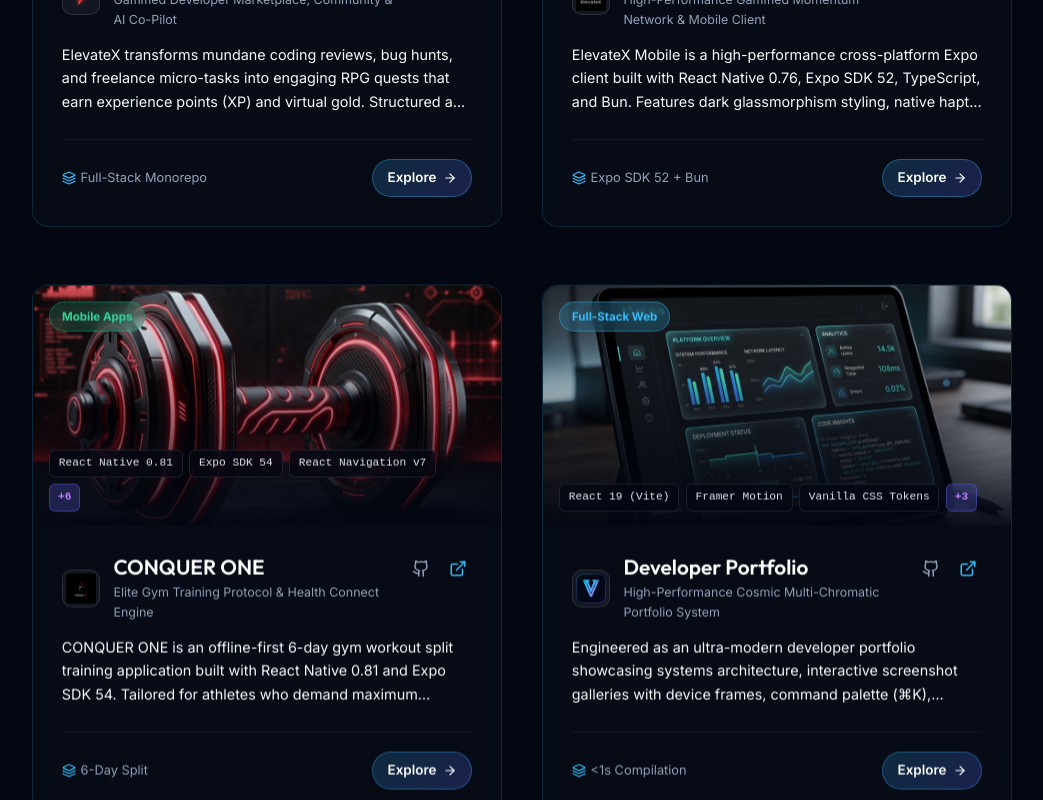
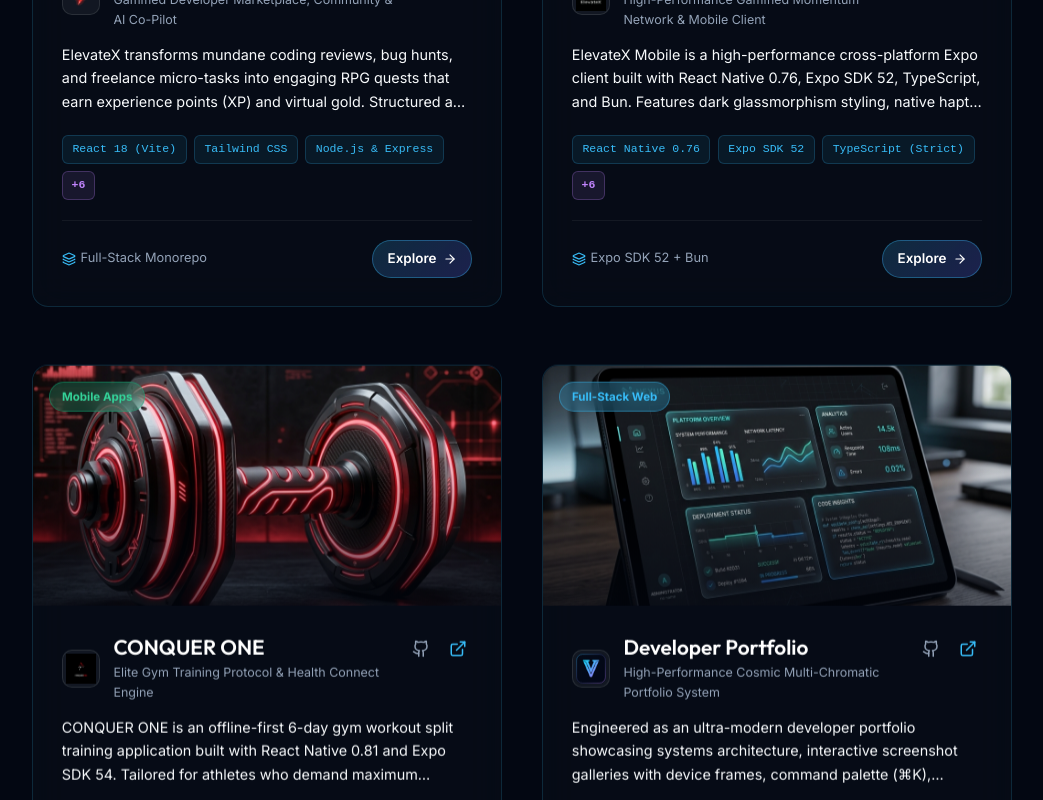
Before and after one commit to vivaswanshetty/Portfolio-Website, a React (Vite) app: page /projects in a window 1280 px wide. Shown: the part 900-1700 px from the top of the page, without its empty margins (118-1161 px from the left). Built offline with nearby package versions, Linux system fonts and the light colour scheme.

Commit message:
fix: move tech stack chips from image overlay into card body to ensure 100% visible, unobstructed cover artwork

```diff
--- a/src/components/Projects.jsx
+++ b/src/components/Projects.jsx
@@ -79,7 +79,7 @@ const ProjectCard = ({ project, index }) => {
                         <div style={{
                             position: 'absolute',
                             inset: 0,
-                            background: 'linear-gradient(to top, rgba(3, 7, 18, 0.95) 0%, rgba(3, 7, 18, 0.2) 60%, transparent 100%)'
+                            background: 'linear-gradient(to top, rgba(3, 7, 18, 0.6) 0%, transparent 60%)'
                         }} />
 
                         {/* Top Category Badge */}
@@ -95,56 +95,13 @@ const ProjectCard = ({ project, index }) => {
                                 fontWeight: 700,
                                 padding: '0.3rem 0.75rem',
                                 borderRadius: '9999px',
-                                background: project.category === 'Mobile Apps' ? 'rgba(16, 185, 129, 0.2)' : 'rgba(56, 189, 248, 0.2)',
+                                background: project.category === 'Mobile Apps' ? 'rgba(16, 185, 129, 0.25)' : 'rgba(56, 189, 248, 0.25)',
                                 border: project.category === 'Mobile Apps' ? '1px solid rgba(16, 185, 129, 0.4)' : '1px solid rgba(56, 189, 248, 0.4)',
                                 color: project.category === 'Mobile Apps' ? '#34d399' : '#38bdf8',
                                 backdropFilter: 'blur(10px)'
                             }}>
                                 {project.category}
                             </span>
-                        </div>
-
-                        {/* Tech Stack Chips on Bottom of Image */}
-                        <div
-                            style={{
-                                position: 'absolute',
-                                bottom: '0.85rem',
-                                left: '1rem',
-                                display: 'flex',
-                                gap: '0.4rem',
-                                flexWrap: 'wrap',
-                                maxWidth: '90%'
-                            }}
-                        >
-                            {project.tech.slice(0, 3).map((t, i) => (
-                                <span key={i} style={{
-                                    fontSize: '0.7rem',
-                                    padding: '0.25rem 0.55rem',
-                                    background: 'rgba(3, 7, 18, 0.75)',
-                                    border: '1px solid rgba(255, 255, 255, 0.1)',
-                                    backdropFilter: 'blur(10px)',
-                                    borderRadius: '6px',
-                                    color: '#e2e8f0',
-                                    fontFamily: 'monospace'
-                                }}>
-                                    {t}
-                                </span>
-                            ))}
-                            {project.tech.length > 3 && (
-                                <span style={{
-                                    fontSize: '0.7rem',
-                                    padding: '0.25rem 0.5rem',
-                                    background: 'rgba(99, 102, 241, 0.25)',
-                                    border: '1px solid rgba(99, 102, 241, 0.4)',
-                                    backdropFilter: 'blur(10px)',
-                                    borderRadius: '6px',
-                                    color: '#c084fc',
-                                    fontFamily: 'monospace',
-                                    fontWeight: 600
-                                }}>
-                                    +{project.tech.length - 3}
-                                </span>
-                            )}
                         </div>
                     </div>
                 )}
@@ -209,7 +166,7 @@ const ProjectCard = ({ project, index }) => {
                     </div>
 
                     <p style={{
-                        marginBottom: '1.2rem',
+                        marginBottom: '1rem',
                         fontSize: '0.9rem',
                         lineHeight: 1.65,
                         color: 'var(--text-secondary)',
@@ -222,6 +179,43 @@ const ProjectCard = ({ project, index }) => {
                     }}>
                         {project.problem}
                     </p>
+
+                    {/* Tech Stack Chips in Card Body */}
+                    <div style={{
+                        display: 'flex',
+                        gap: '0.45rem',
+                        flexWrap: 'wrap',
+                        marginBottom: '1.25rem'
+                    }}>
+                        {project.tech.slice(0, 3).map((t, i) => (
+                            <span key={i} style={{
+                                fontSize: '0.72rem',
+                                padding: '0.25rem 0.6rem',
+                                background: 'rgba(56, 189, 248, 0.08)',
+                                border: '1px solid rgba(56, 189, 248, 0.2)',
+                                borderRadius: '6px',
+                                color: 'var(--accent-azure)',
+                                fontFamily: 'monospace',
+                                fontWeight: 500
+                            }}>
+                                {t}
+                            </span>
+                        ))}
+                        {project.tech.length > 3 && (
+                            <span style={{
+                                fontSize: '0.72rem',
+                                padding: '0.25rem 0.55rem',
+                                background: 'rgba(192, 132, 252, 0.1)',
+                                border: '1px solid rgba(192, 132, 252, 0.25)',
+                                borderRadius: '6px',
+                                color: '#c084fc',
+                                fontFamily: 'monospace',
+                                fontWeight: 600
+                            }}>
+                                +{project.tech.length - 3}
+                            </span>
+                        )}
+                    </div>
 
                     {/* Footer CTA */}
                     <div style={{
```
